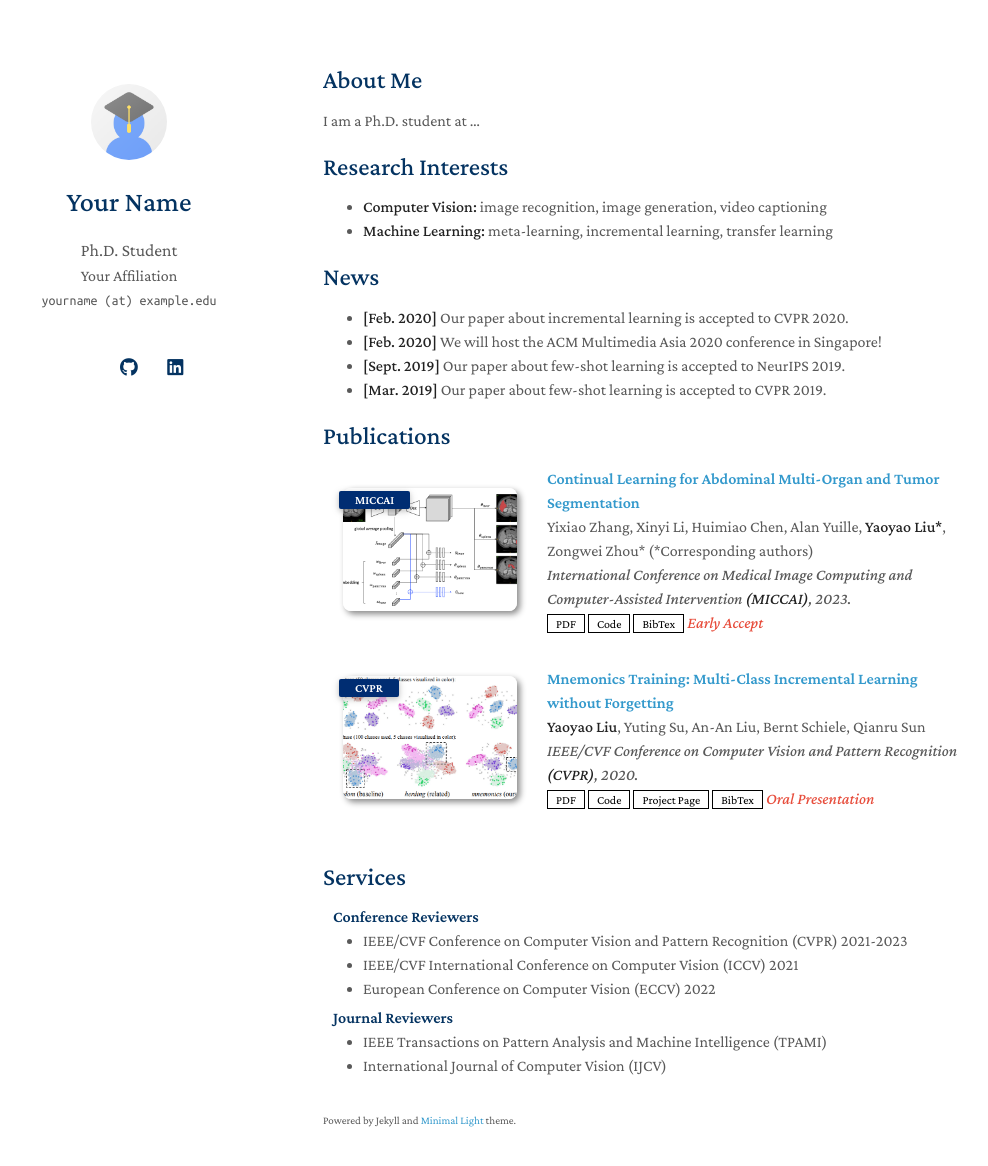
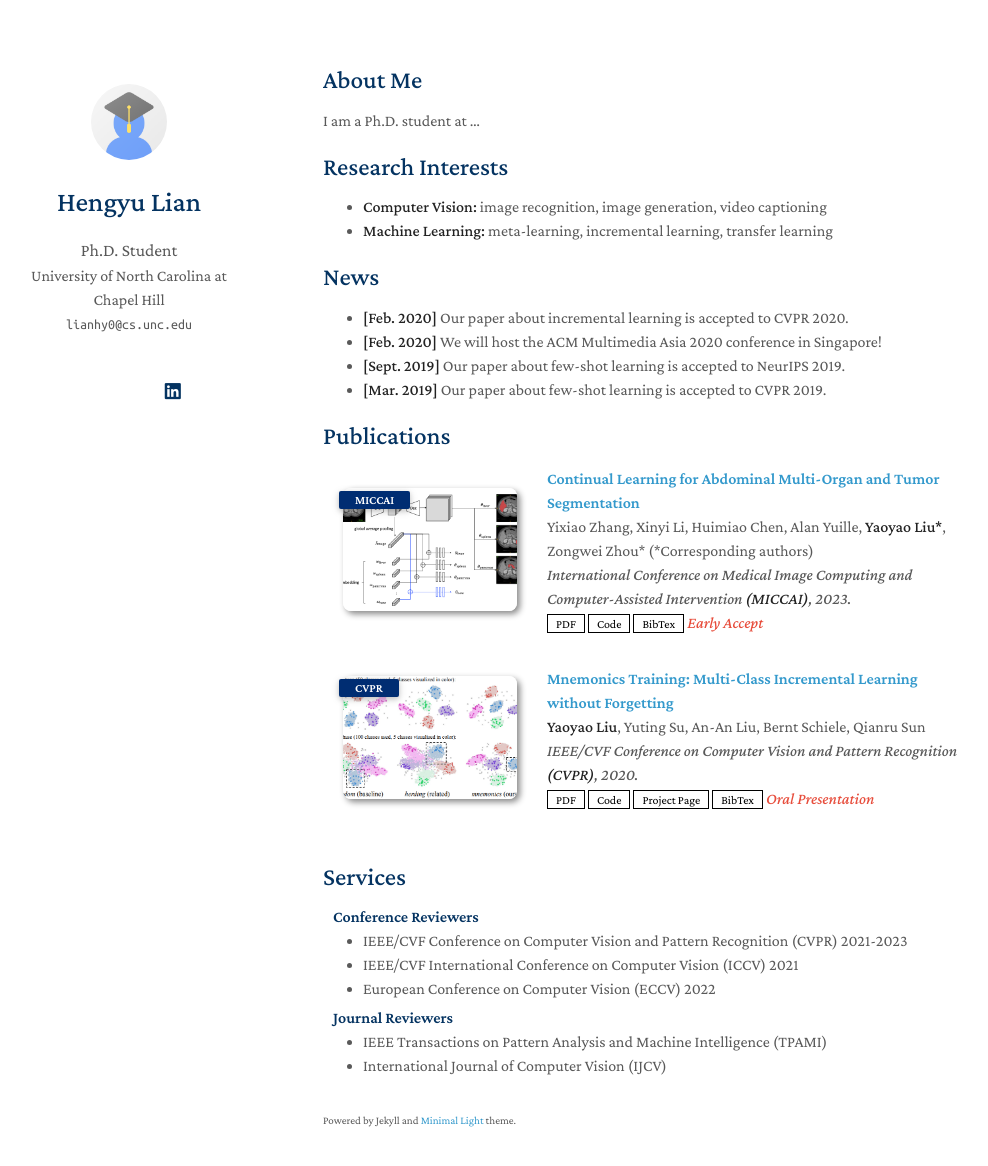
Before and after one commit to ReachalWang/reachalwang.github.io, a Jekyll site: the page built from index.md, in a window 1280 px wide and 1201 px high. Shown: the top 1166 px of the window, without its empty margins (147-1135 px from the left). Built offline with Jekyll 4.4.1, drawn with Linux system fonts in a browser that asks for light colours; a style sheet for code colours, icons or effects is not loaded.

Commit message:
Update _config.yml

```diff
--- a/_config.yml
+++ b/_config.yml
@@ -1,8 +1,8 @@
 # Basic Information
-title: Your Name
+title: Hengyu Lian
 position: Ph.D. Student
-affiliation: Your Affiliation
-email: yourname (at) example.edu
+affiliation: University of North Carolina at Chapel Hill
+email: lianhy0@cs.unc.edu
 
 # Search Engine Optimization (SEO)
 # The following information is used to improve the website traffic from search engines, e.g., Google.
@@ -12,11 +12,11 @@ canonical: https://minimal-light-theme.yliu.me/
 
 # Links
 # If you don't need one of them, you may delete the corresponding line.
-google_scholar: https://scholar.google.com/
+google_scholar: https://scholar.google.com/citations?user=Po08YewAAAAJ&hl=en&oi=ao
 cv_link: assets/files/curriculum_vitae.pdf
-github_link: https://github.com/
-linkedin: https://www.linkedin.com/
-twitter: https://twitter.com/
+# github_link: https://github.com/
+linkedin: https://www.linkedin.com/in/hengyu-lian-1b33b127a/
+# twitter: https://twitter.com/
 
 # Images (e.g., your profile picture and your website's favicon)
 # "favicon" and "favicon_dark" are used for the light and dark modes, respectively.
@@ -38,7 +38,7 @@ font: "Serif" # or "Sans Serif"
 
 # Google Analytics ID
 # Please remove this if you don't use Google Analytics
-google_analytics: UA-111540567-4
+# google_analytics: UA-111540567-4
 
 # Use this project as a remote theme for GitHub Pages
 # See the guide here: https://docs.github.com/en/pages/setting-up-a-github-pages-site-with-jekyll/adding-a-theme-to-your-github-pages-site-using-jekyll
```
